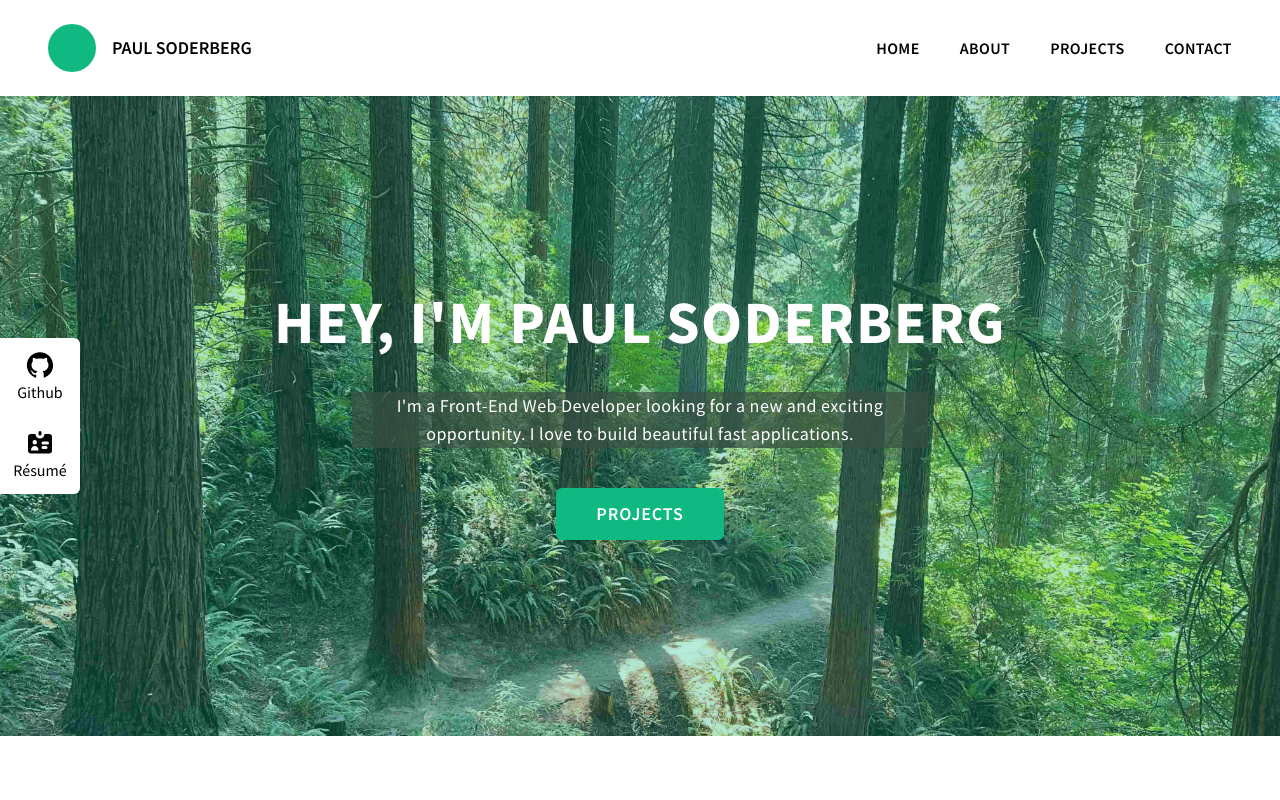
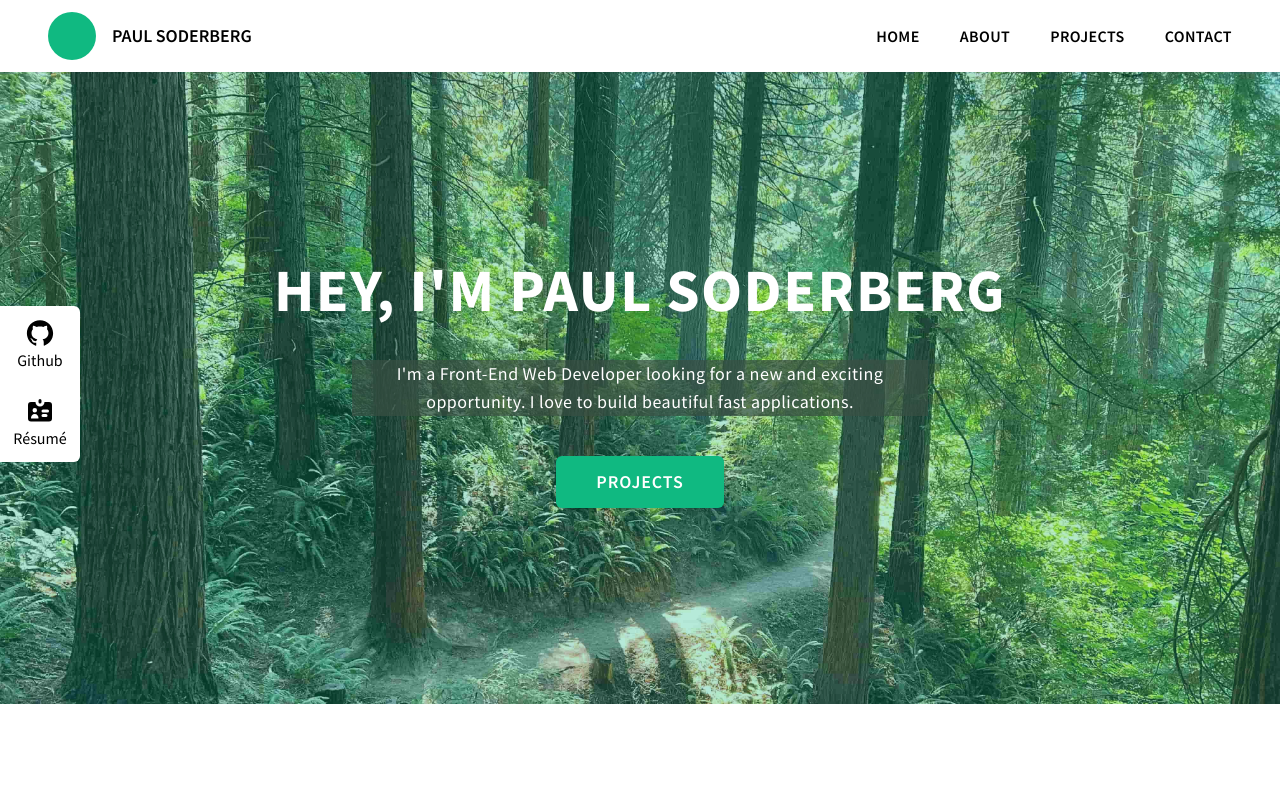
Before and after one commit to Sody15/my-portfolio, a React (Vite) app: page / in a window 1280 px wide. Shown: the top 800 px of the page. Built offline with nearby package versions, Linux system fonts and the light colour scheme.

Commit message:
Adjusted header

```diff
--- a/src/components/layout/Header.tsx
+++ b/src/components/layout/Header.tsx
@@ -27,7 +27,7 @@ const Header = () => {
 
   return (
     <header className='fixed uppercase font-semibold z-50'>
-      <div className='text-lg fixed flex justify-between z-50 px-5 lg:px-12 py-3 md:py-6 bg-white md:shadow-sm top-0 max-w-[120rem] w-full whitespace-nowrap'>
+      <div className='text-lg fixed flex justify-between z-50 px-5 lg:px-12 py-3 bg-white md:shadow-sm top-0 max-w-[120rem] w-full whitespace-nowrap'>
         <div className='header__logo flex items-center gap-4'>
           <span className='header__logo-icon h-12 w-12 bg-primary inline-block rounded-full'></span>
           <span className='header__logo-name'>Paul Soderberg</span>
@@ -64,12 +64,12 @@ const Header = () => {
           <AnimatePresence>
             {isMenuOpen && (
               <motion.div
-                className='bg-white w-full h-full fixed left-0 top-0 text-5xl flex justify-center items-center -z-40'
+                className='bg-white w-full h-full fixed left-0 top-0 text-4xl flex justify-center items-center -z-40'
                 initial={{ clipPath: 'inset(0 0 0 100%)' }}
                 animate={{ clipPath: 'inset(0 0 0 0)' }}
                 exit={{ clipPath: 'inset(0 0 0 100%)' }}
                 transition={{
-                  duration: 0.3,
+                  duration: 0.2,
                   ease: 'easeOut',
                 }}
               >
--- a/src/components/layout/Hero.tsx
+++ b/src/components/layout/Hero.tsx
@@ -10,7 +10,7 @@ const Hero = () => {
   return (
     <section
       id='home'
-      className=' py-24 md:py-0 md:h-[80vh] flex justify-center items-center relative mt-16 md:mt-24 px-5 sm:px-12 bg-cover bg-hero-img'
+      className=' py-24 md:py-0 md:h-[80vh] flex justify-center items-center relative mt-16 px-5 sm:px-12 bg-cover bg-hero-img'
     >
       {/* Background Overlay */}
       <div className='w-full h-full absolute bg-primary/[.3] z-10'></div>
```
